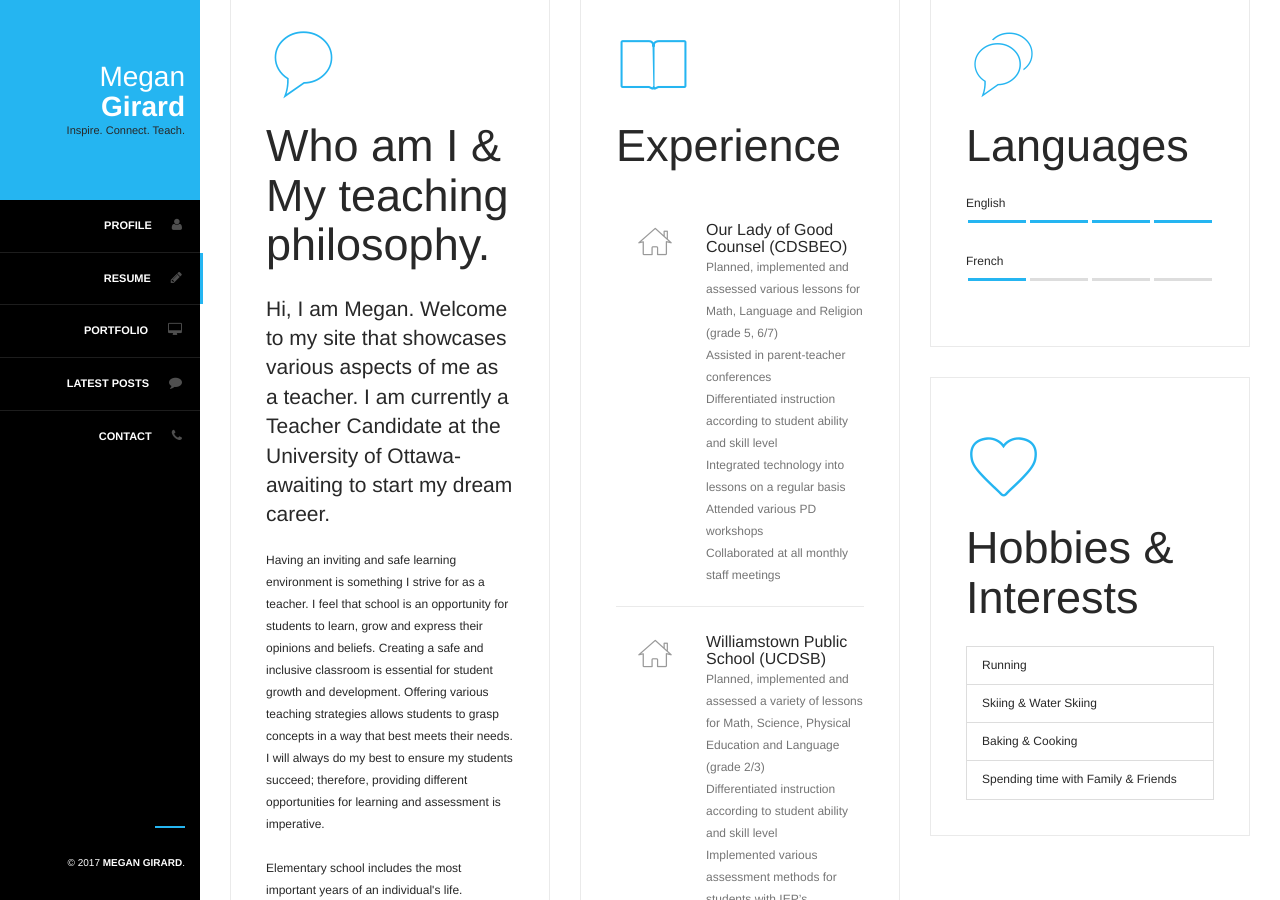
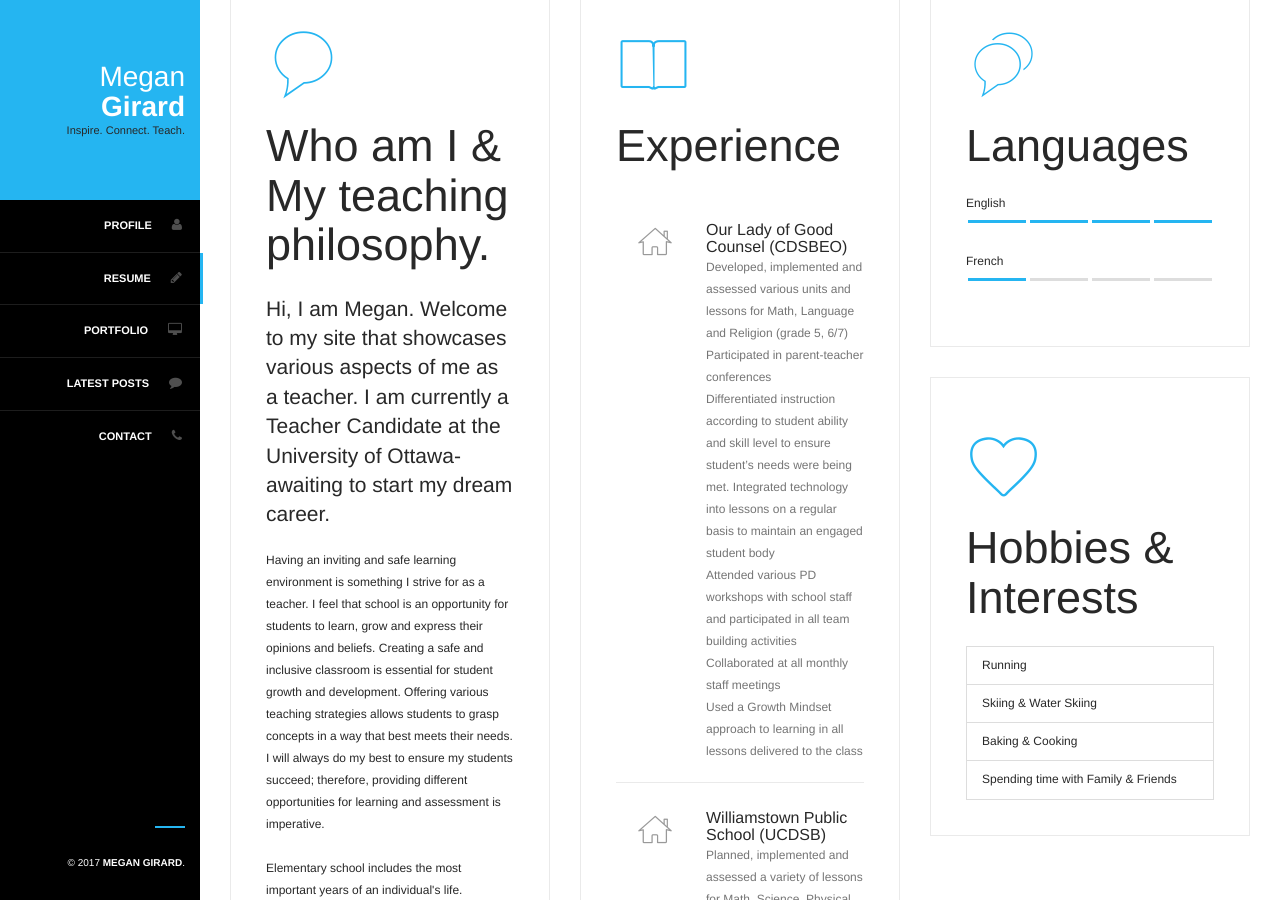
Before and after one commit to DaydreamDevelopment/megan-girard, a Jekyll site: the page built from index.html, in a window 1280 px wide and 900 px high, scrolled down 955 px. Built offline with Jekyll 4.4.1, drawn with Linux system fonts in a browser that asks for light colours; the list of posts is cut into pages by our own code.

Commit message:
Updated 'index.html' via CloudCannon

```diff
--- a/index.html
+++ b/index.html
@@ -131,7 +131,7 @@ image: /uploads/background.jpg
               <i class="speciality-icon text-muted flaticon-home60"></i>
               <div class="speciality-content">
                 <h5 class="short editable">Our Lady of Good Counsel (CDSBEO)&nbsp;</h5>
-                <p class="speciaity-description editable">Planned, implemented and assessed various lessons for Math, Language and Religion (grade 5, 6/7)<br />Assisted in parent-teacher conferences<br />Differentiated instruction according to student ability and skill level<br />Integrated technology into lessons on a regular basis<br />Attended various PD workshops<br />Collaborated at all monthly staff meetings</p>
+                <p class="speciaity-description editable">Developed, implemented and assessed various units and lessons for Math, Language and Religion (grade 5, 6/7) Participated in parent-teacher conferences<br />Differentiated instruction according to student ability and skill level to ensure student&rsquo;s needs were being met. Integrated technology into lessons on a regular basis to maintain an engaged student body<br />Attended various PD workshops with school staff and participated in all team building activities<br />Collaborated at all monthly staff meetings<br />Used a Growth Mindset approach to learning in all lessons delivered to the class</p>
               </div>
             </div>
             <!-- Speciality -->
```
